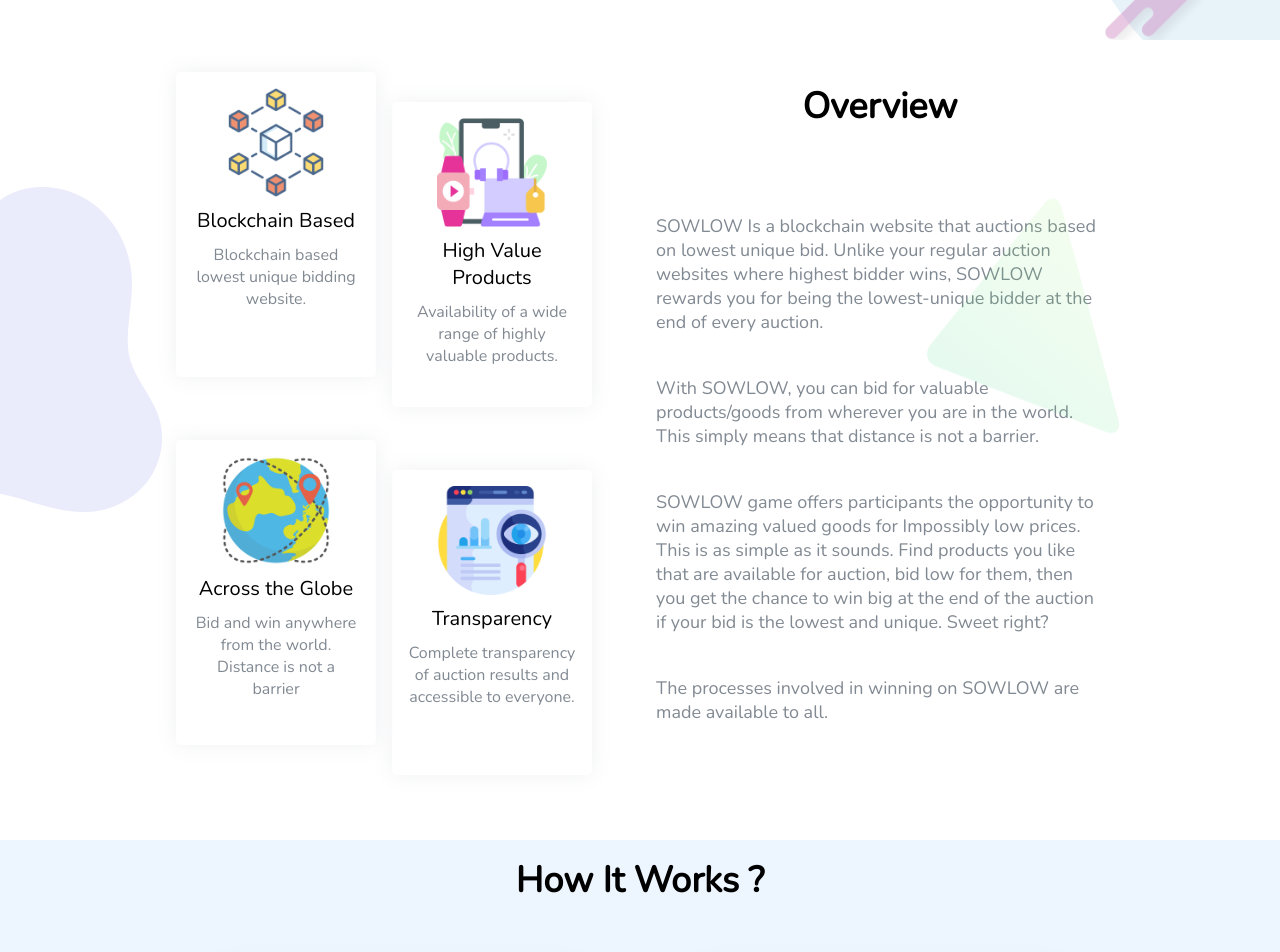
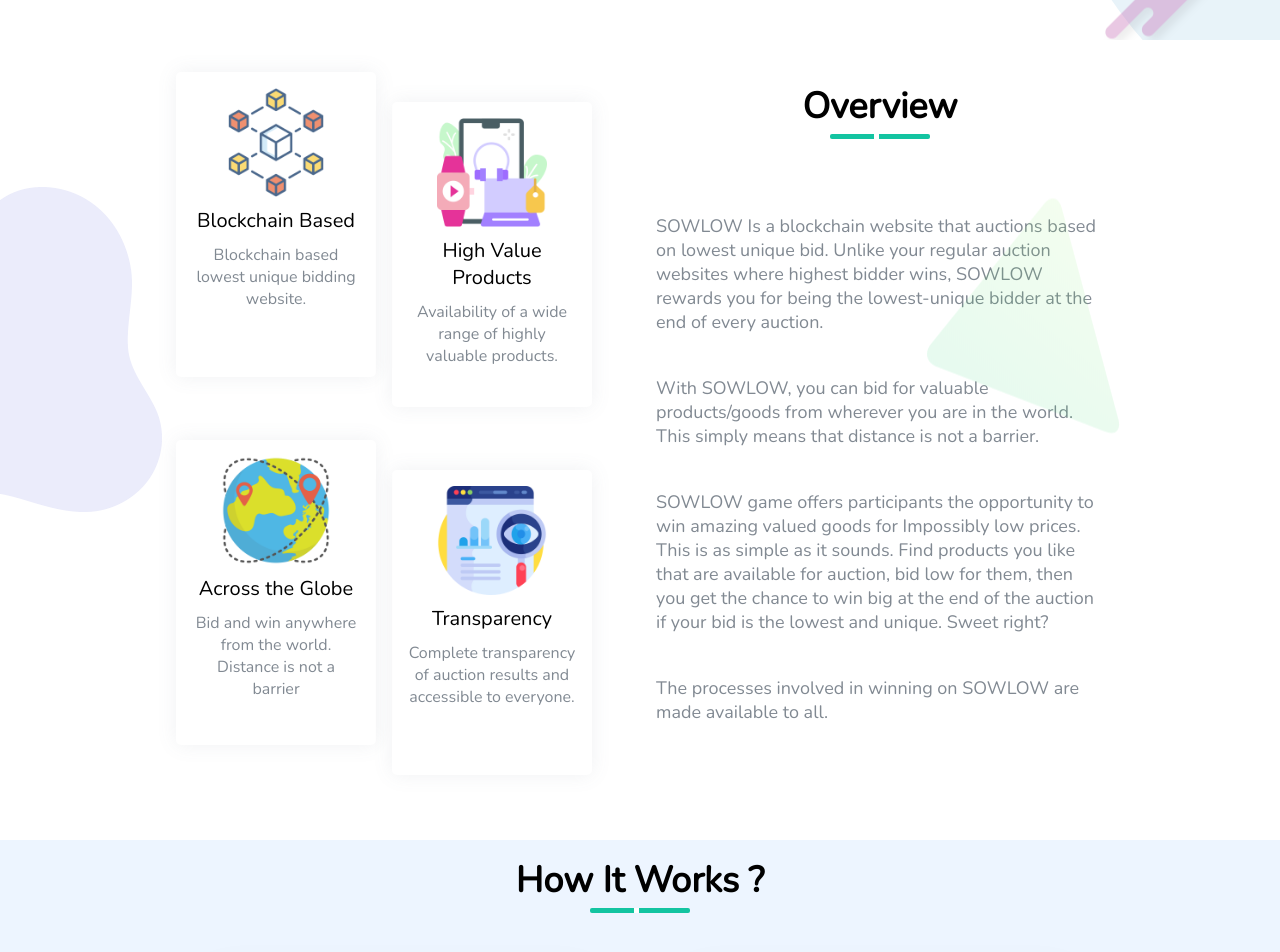
Before and after one commit to aryanknight/sowlow, a React (Create React App) app: page / in a window 1280 px wide. Shown: the part 760-1712 px from the top of the page. Built offline with nearby package versions, Linux system fonts and the light colour scheme.

Commit message:
underline animation

```diff
--- a/src/Components/Features/Features.jsx
+++ b/src/Components/Features/Features.jsx
@@ -17,6 +17,9 @@
             <div className="container-medium">
                 <div className="main-title" style={{marginTop:"20px"}}>
                     Features
+                    <div className="bar">
+                        <div className="bar-box"></div>
+                    </div>
                 </div>
                 <div className="feature">
                     <Cards img={Purchase} para="Purchase credits with a $SLW token, which can be used to bid on SOWLOW"/>
--- a/src/Components/How/How.jsx
+++ b/src/Components/How/How.jsx
@@ -14,6 +14,9 @@
             <div className="container-medium">
                 <div className="main-title">
                     How It Works ?
+                    <div className="bar">
+                        <div className="bar-box"></div>
+                    </div>
                 </div>
                 <div className="how">
                     <Cards img={Step1} title="STEP 1" para="Buy/Exchange $SLW at XYZ exchange or get $SLW directly through P2P" />
--- a/src/Components/Overview/Overview.jsx
+++ b/src/Components/Overview/Overview.jsx
@@ -15,7 +15,6 @@
 
                 <div className="overview-left">
                     <img src={Shape5} id="overview-shape-5"/>
-                    {/* <Cards imgSrc={Blockchain} title="Blockchain Based" para="Blockchain based lowest unique bidding website." /> */}
                     <div className='overview-cards' >
                         <Cards imgSrc={Blockchain} title="Blockchain Based" para="Blockchain based lowest unique bidding website." />
                     </div>
@@ -26,16 +25,17 @@
                         <Cards imgSrc={Global} title="Across the Globe" para="Bid and win anywhere from the world. Distance is not a barrier" />
                     </div>
                     <div className='overview-cards' id="overview-card-1" >
-                    <Cards imgSrc={Transparency} title="Transparency" para="Complete transparency of auction results and accessible to everyone." />
+                        <Cards imgSrc={Transparency} title="Transparency" para="Complete transparency of auction results and accessible to everyone." />
                     </div>
 
-                    {/* <Cards imgSrc={Global} title="Across the Globe" para="Bid and win anywhere from the world. Distance is not a barrier" />
-                    <Cards imgSrc={Transparency} title="Transparency" para="Complete transparency of auction results and accessible to everyone." /> */}
                 </div>
                 <div className="overview-right">
                     <img src={Triangle} id="overview-tri"/>
                 <div className="main-title">
                     Overview
+                    <div className="bar">
+                        <div className="bar-box"></div>
+                    </div>
                 </div>
                     <div className="overview-text">
                         <div className="overview-para">SOWLOW Is a blockchain website that auctions based on lowest unique bid. Unlike your regular auction websites where highest bidder wins, SOWLOW rewards you for being the lowest-unique bidder at the end of every auction.</div>
--- a/src/Components/Roadmap/Roadmap.jsx
+++ b/src/Components/Roadmap/Roadmap.jsx
@@ -19,6 +19,9 @@
             <div className="container-medium">
                 <div className="main-title" style={{marginTop:"20px"}}>
                     Roadmap
+                    <div className="bar">
+                        <div className="bar-box"></div>
+                    </div>
                 </div>
                 <div className="roadmap">
                     <img src={Line} className='roadmap-line'/>
--- a/src/index.css
+++ b/src/index.css
@@ -38,6 +38,38 @@
   font-size: 36px;
   font-weight: bold;
   max-height: 12vh;
+  position: relative;
+}
+
+.bar{
+  width: 100px;
+  height: 5px;
+  background-color: #13c4a1;
+  border-radius: 2px;
+  position: absolute;
+  bottom:10%;
+  left: 50%;
+  transform: translateX(-50%);
+}
+
+.bar-box{
+  width: 5px;
+  height: 5px;
+  background-color: white;
+  animation: movebox 1s linear infinite;
+}
+
+@keyframes movebox
+{
+    0% {
+      transform: translateX(0px);
+    }
+    50% {
+      transform: translateX(50px);
+    }
+    100% {
+      transform: translateX(100px);
+    }
 }
 
 @media(max-width:900px){
```
